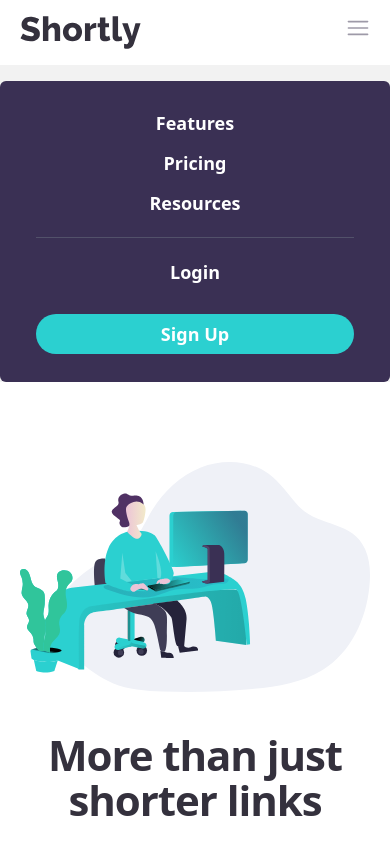
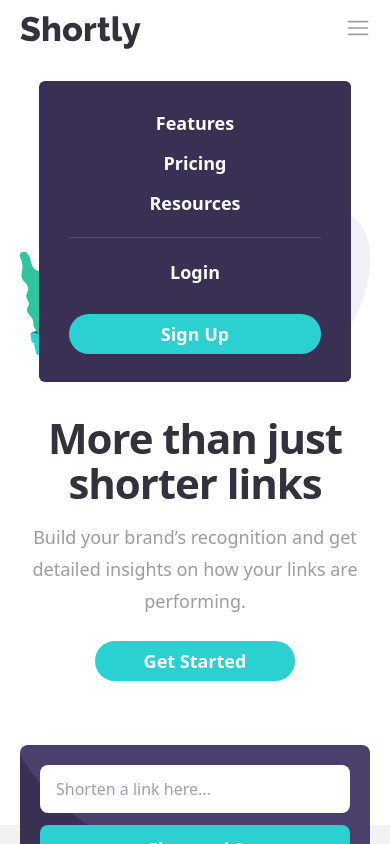
Before and after one commit to HamDean/shortly, a React (Vite) app: page / in a window 390 px wide. Both pictures are taken after a click on the icon 358 px from the left and 28 px from the top of the page. Shown: the top 844 px of the page. Built offline with nearby package versions, Linux system fonts and the light colour scheme.

Commit message:
Fix layout issue with navbar on mobile

```diff
--- a/src/components/Navbar.tsx
+++ b/src/components/Navbar.tsx
@@ -49,7 +49,7 @@
 
 const NavbarMobile = () => {
   return (
-    <div className="bg-[#3A3054] md:hidden px-2 py-7 rounded-md mt-4 flex flex-col gap-5 items-center">
+    <div className="bg-[#3A3054] md:hidden px-2 py-7 rounded-md mt-4 flex flex-col gap-5 absolute w-[80vw] z-50 left-[10%] items-center">
       <ul className="flex flex-col justify-between items-center gap-3 text-white text-lg ">
         {navList.map((item, index) => (
           <li
```
